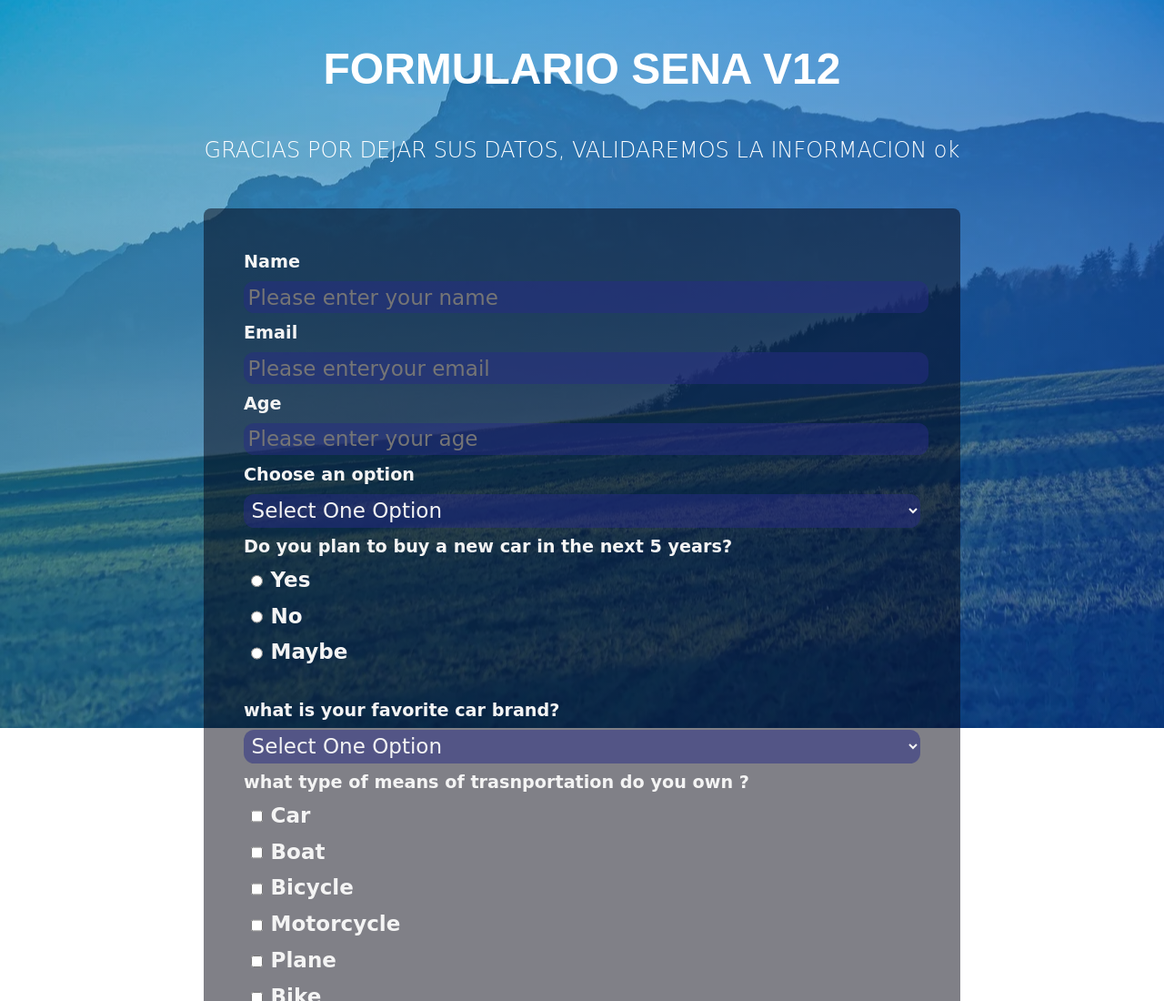
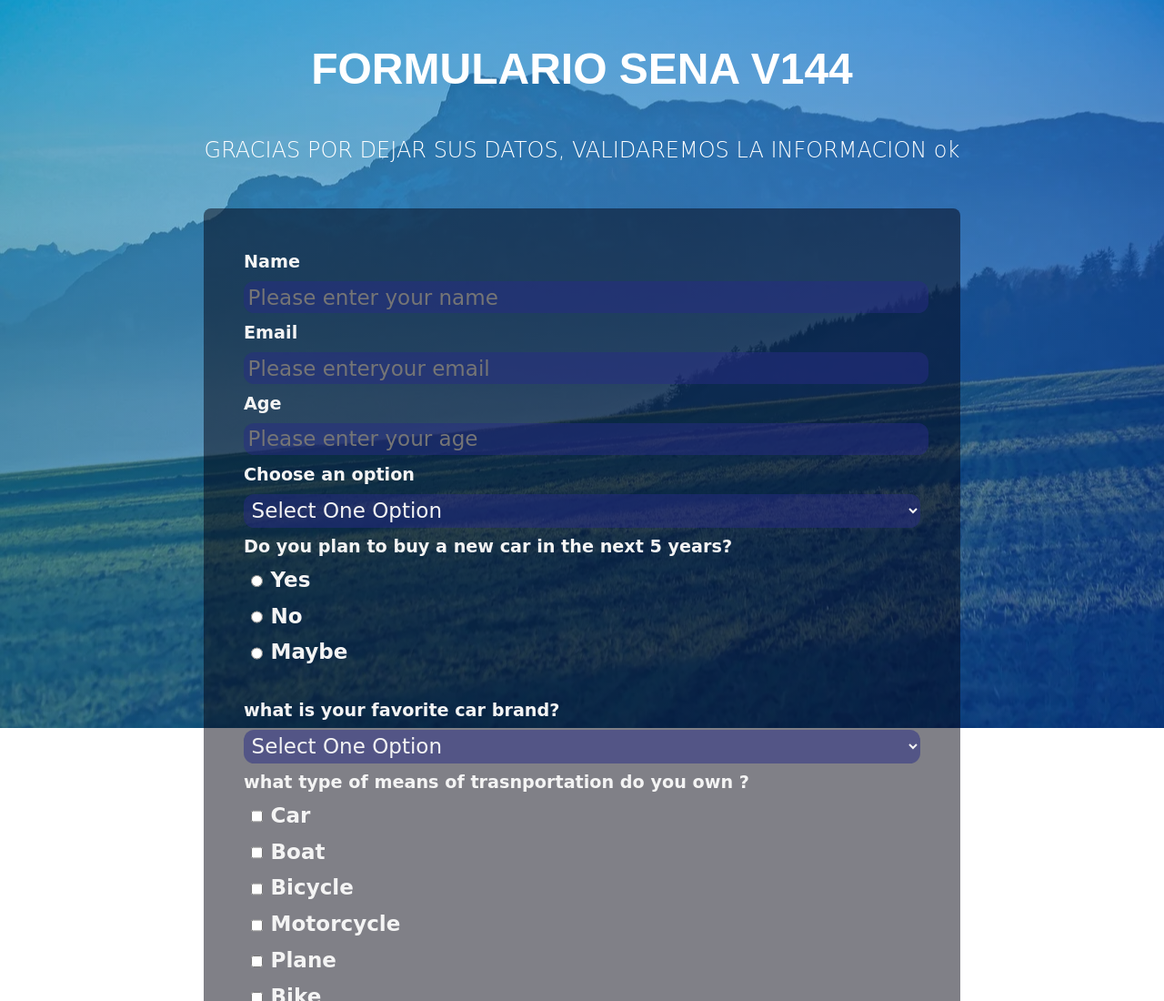
Before and after one commit to GeralSilva/PRUEBAS-LINTERS, a website built with webpack: page src/index.html in a window 1280 px wide. Shown: the top 1100 px of the page at 91% size. Built offline with nearby package versions, Linux system fonts and the light colour scheme.

Commit message:
cambio1,4

```diff
--- a/src/index.html
+++ b/src/index.html
@@ -7,7 +7,7 @@
     <title>Formulario  Final Version 1</title>
 </head>
 <body>
-    <h1 id="title">FORMULARIO SENA V12</h1>
+    <h1 id="title">FORMULARIO SENA V144 </h1>
     <p id="description">
       GRACIAS POR DEJAR SUS DATOS, VALIDAREMOS LA INFORMACION ok
     </p>
```
